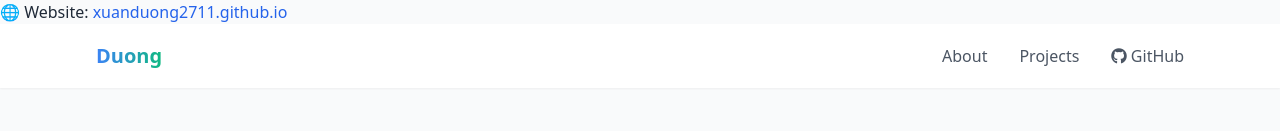
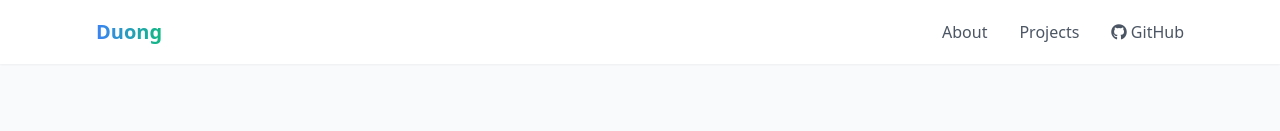
Before and after one commit to xuanduong2711/Profilio, a plain HTML site: page index.html in a window 1280 px wide. Shown: the top 131 px of the page. Drawn offline with nearby package versions, Linux system fonts and the light colour scheme; grey boxes are pictures that could not be loaded.

Commit message:
Profilio

```diff
--- a/index.html
+++ b/index.html
@@ -48,10 +48,6 @@
     </style>
 </head>
 
-🌐 Website:
-<a href="https://xuanduong2711.github.io" target="_blank" class="text-blue-600 hover:underline">
-    xuanduong2711.github.io
-</a>
 
 <body class="bg-gray-50 font-sans text-gray-800">
     <!-- Navigation -->
```
